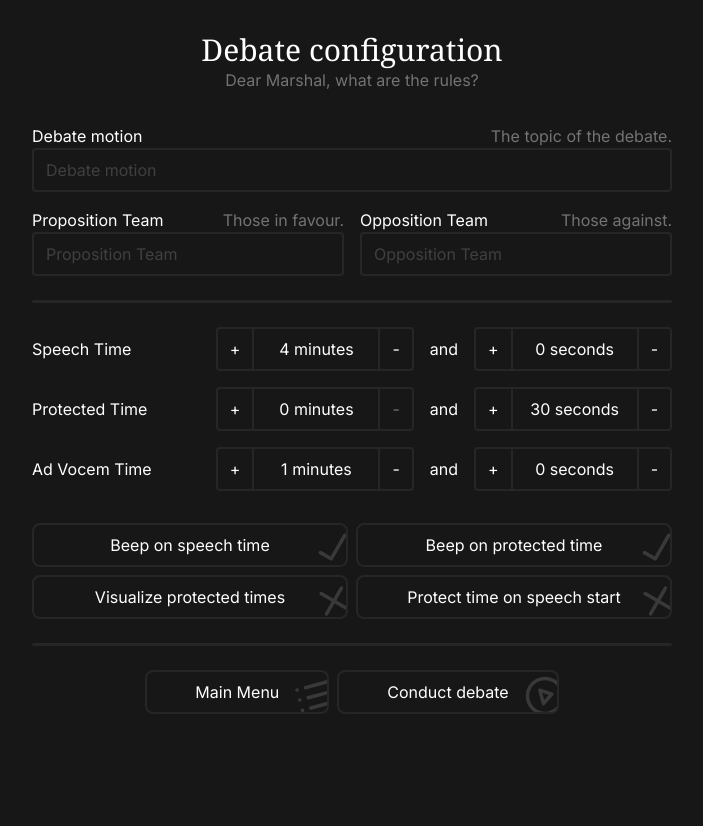
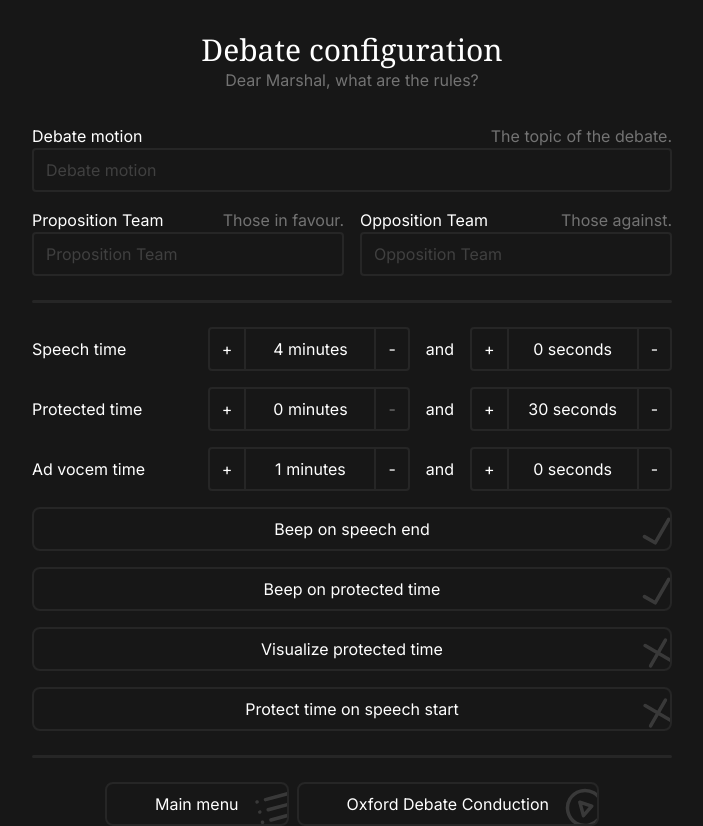
Before and after one commit to debatecore/debate-tools, a Next.js app: page /oxford-debate/setup in a window 1280 px wide. Shown: the whole page, without its empty margins (288-991 px from the left). Before the commit the page ends 800 px from the top, so only its background shows below. Built offline with nearby package versions, Linux system fonts and the light colour scheme.

Commit message:
eliminate UglyConfPanel & polish up on stylings

```diff
--- a/src/app/oxford-debate/setup/page.tsx
+++ b/src/app/oxford-debate/setup/page.tsx
@@ -1,10 +1,12 @@
 "use client";
 import { DebateConfStringsPanel } from "@/components/DebateConfStringsPanel";
-import { DebateConfUglyPanel } from "@/components/DebateConfUglyPanel";
+import { GenericButton } from "@/components/GenericButton";
 import { LinkButton } from "@/components/LinkButton";
 import { TimeInput } from "@/components/TimeInput";
+import { IconCheck } from "@/components/icons/Check";
 import { IconList } from "@/components/icons/List";
 import { IconPlayCircle } from "@/components/icons/PlayCircle";
+import { IconX } from "@/components/icons/X";
 import { DebateContext } from "@/contexts/DebateContext";
 import { useLang } from "@/lib/useLang";
 import { useContext } from "react";
@@ -24,7 +26,7 @@ export default function OxfordDebateSetup() {
         <DebateConfStringsPanel />
         <hr className="border-b-2 rounded border-neutral-800 my-2" />
         <div className="flex flex-row justify-between items-center">
-          <p>Speech Time</p>
+          <p>{useLang("speechTime")}</p>
           <TimeInput
             time={debateContext.conf.speechTime}
             setTime={(time: number) => {
@@ -36,7 +38,7 @@ export default function OxfordDebateSetup() {
           />
         </div>
         <div className="flex flex-row justify-between items-center">
-          <p>Protected Time</p>
+          <p>{useLang("protectedTime")}</p>
           <TimeInput
             time={debateContext.conf.endProtectedTime}
             setTime={(time: number) => {
@@ -48,7 +50,7 @@ export default function OxfordDebateSetup() {
           />
         </div>
         <div className="flex flex-row justify-between items-center">
-          <p>Ad Vocem Time</p>
+          <p>{useLang("adVocemTime")}</p>
           <TimeInput
             time={debateContext.conf.adVocemTime}
             setTime={(time: number) => {
@@ -59,12 +61,58 @@ export default function OxfordDebateSetup() {
             }}
           />
         </div>
-        {/* <hr className="border-b-2 rounded border-neutral-800 my-2" /> */}
-        <DebateConfUglyPanel />
+        <GenericButton
+          text={useLang("beepOnSpeechEnd")}
+          icon={debateContext.conf.beepOnSpeechEnd ? IconCheck : IconX}
+          onClick={() => {
+            debateContext.setConf({
+              ...debateContext.conf,
+              beepOnSpeechEnd: !debateContext.conf.beepOnSpeechEnd,
+            });
+          }}
+        />
+        <GenericButton
+          text={useLang("beepOnProtected")}
+          icon={debateContext.conf.beepProtectedTime ? IconCheck : IconX}
+          onClick={() => {
+            debateContext.setConf({
+              ...debateContext.conf,
+              beepProtectedTime: !debateContext.conf.beepProtectedTime,
+            });
+          }}
+        />
+        <GenericButton
+          text={useLang("visualizeProtected")}
+          icon={debateContext.conf.visualizeProtectedTimes ? IconCheck : IconX}
+          onClick={() => {
+            debateContext.setConf({
+              ...debateContext.conf,
+              visualizeProtectedTimes:
+                !debateContext.conf.visualizeProtectedTimes,
+            });
+          }}
+        />
+        <GenericButton
+          text={useLang("protectSpeechStart")}
+          icon={debateContext.conf.startProtectedTime ? IconCheck : IconX}
+          onClick={() => {
+            debateContext.setConf({
+              ...debateContext.conf,
+              startProtectedTime:
+                debateContext.conf.startProtectedTime === 0
+                  ? debateContext.conf.endProtectedTime
+                  : 0,
+            });
+          }}
+        />
         <hr className="border-b-2 rounded border-neutral-800 my-2" />
         <div className="flex flex-row flex-wrap justify-center gap-2">
-          <LinkButton href="/" text="Main Menu" icon={IconList} />
-          <LinkButton href="/" text="Conduct debate" icon={IconPlayCircle} />
+          <LinkButton href="/" text={useLang("mainmenu")} icon={IconList} />
+          <LinkButton
+            href="/"
+            text={useLang("oxfordDebateConductionUtility")}
+            icon={IconPlayCircle}
+          />
         </div>
       </div>
     </div>
--- a/src/components/DebateConfStringsPanel.tsx
+++ b/src/components/DebateConfStringsPanel.tsx
@@ -5,7 +5,8 @@ import { useContext, useRef } from "react";
 const inputStyle = `
   border-2 border-neutral-800 bg-transparent rounded
   p-2 px-3 outline-none hover:border-neutral-700 focus:border-neutral-600
-  placeholder:text-neutral-700 w-full
+  placeholder:text-neutral-700 w-full hover:bg-neutral-800
+  hover:placeholder:text-neutral-500
 `;
 
 const DebateConfStringsPanel = () => {
--- a/src/components/DebateConfUglyPanel.tsx
+++ /dev/null
@@ -1,217 +0,0 @@
-"use client";
-
-import { DebateContext } from "@/contexts/DebateContext";
-import { useContext, useRef } from "react";
-import { GenericButton } from "./GenericButton";
-import { IconCheck } from "./icons/Check";
-import { IconX } from "./icons/X";
-
-const DebateConfUglyPanel = () => {
-  // TODO: rewrite all of this to make it reusable, componentize it,
-  // make it not sloppy code etc
-  const debateContext = useContext(DebateContext);
-  const refSpeechInput = useRef<HTMLInputElement>(null);
-  const refAdVocemInput = useRef<HTMLInputElement>(null);
-  const refSafeTimeInput = useRef<HTMLInputElement>(null);
-
-  return (
-    <div className="flex flex-col gap-2">
-      {/* SPEECH TIME */}
-      {/* <div className="flex justify-between">
-        <p>Speech Time</p>
-      </div>
-      <div className="flex flex-row gap-2 items-center">
-        <GenericButton
-          text="4 minutes"
-          smol
-          square
-          className={
-            debateContext.conf.speechTime === 240 ? "border-neutral-600" : ""
-          }
-          onClick={() =>
-            debateContext.setConf({ ...debateContext.conf, speechTime: 240 })
-          }
-        />
-        <GenericButton
-          text="2 minutes"
-          smol
-          square
-          className={
-            debateContext.conf.speechTime === 120 ? "border-neutral-600" : ""
-          }
-          onClick={() =>
-            debateContext.setConf({ ...debateContext.conf, speechTime: 120 })
-          }
-        />
-        <p>or</p>
-        <input
-          type="number"
-          className="p-2 bg-transparent border-2 border-neutral-800 rounded"
-          value={debateContext.conf.speechTime}
-          ref={refSpeechInput}
-          onChange={() =>
-            debateContext.setConf({
-              ...debateContext.conf,
-              speechTime: parseInt(refSpeechInput.current?.value || "240"),
-            })
-          }
-        />
-        <p>seconds.</p>
-      </div> */}
-      {/* PROTECTED TIME */}
-      {/* <div className="flex justify-between">
-        <p>Protected Time</p>
-      </div>
-      <div className="flex flex-row gap-2 items-center">
-        <GenericButton
-          text="30 seconds"
-          smol
-          square
-          className={
-            debateContext.conf.endProtectedTime === 30
-              ? "border-neutral-600"
-              : ""
-          }
-          onClick={() =>
-            debateContext.setConf({
-              ...debateContext.conf,
-              endProtectedTime: 30,
-              startProtectedTime:
-                debateContext.conf.startProtectedTime === 0 ? 0 : 30,
-            })
-          }
-        />
-        <GenericButton
-          text="20 seconds"
-          smol
-          square
-          className={
-            debateContext.conf.endProtectedTime === 20
-              ? "border-neutral-600"
-              : ""
-          }
-          onClick={() =>
-            debateContext.setConf({
-              ...debateContext.conf,
-              endProtectedTime: 20,
-              startProtectedTime:
-                debateContext.conf.startProtectedTime === 0 ? 0 : 20,
-            })
-          }
-        />
-        <p>or</p>
-        <input
-          type="number"
-          className="p-2 bg-transparent border-2 border-neutral-800 rounded"
-          value={debateContext.conf.endProtectedTime}
-          ref={refSafeTimeInput}
-          onChange={() =>
-            debateContext.setConf({
-              ...debateContext.conf,
-              endProtectedTime: parseInt(
-                refSafeTimeInput.current?.value || "30"
-              ),
-              startProtectedTime:
-                debateContext.conf.startProtectedTime === 0
-                  ? 0
-                  : parseInt(refSafeTimeInput.current?.value || "30"),
-            })
-          }
-        />
-        <p>seconds.</p>
-      </div> */}
-      {/* AD VOCEM TIME */}
-      {/* <div className="flex justify-between">
-        <p>Ad Vocem</p>
-      </div>
-      <div className="flex flex-row gap-2 items-center">
-        <GenericButton
-          text="1 minute"
-          smol
-          square
-          className={
-            debateContext.conf.adVocemTime === 60 ? "border-neutral-600" : ""
-          }
-          onClick={() =>
-            debateContext.setConf({ ...debateContext.conf, adVocemTime: 60 })
-          }
-        />
-        <GenericButton
-          text="Off"
-          smol
-          square
-          className={
-            debateContext.conf.adVocemTime === 0 ? "border-neutral-600" : ""
-          }
-          onClick={() =>
-            debateContext.setConf({ ...debateContext.conf, adVocemTime: 0 })
-          }
-        />
-        <p>or</p>
-        <input
-          type="number"
-          className="p-2 bg-transparent border-2 border-neutral-800 rounded"
-          value={debateContext.conf.adVocemTime}
-          ref={refAdVocemInput}
-          onChange={() =>
-            debateContext.setConf({
-              ...debateContext.conf,
-              adVocemTime: parseInt(refAdVocemInput.current?.value || "60"),
-            })
-          }
-        />
-        <p>seconds.</p>
-      </div> */}
-      <div className="flex flex-row gap-2 mt-4">
-        <GenericButton
-          text="Beep on speech time"
-          icon={debateContext.conf.beepOnSpeechEnd ? IconCheck : IconX}
-          onClick={() => {
-            debateContext.setConf({
-              ...debateContext.conf,
-              beepOnSpeechEnd: !debateContext.conf.beepOnSpeechEnd,
-            });
-          }}
-        />
-        <GenericButton
-          text="Beep on protected time"
-          icon={debateContext.conf.beepProtectedTime ? IconCheck : IconX}
-          onClick={() => {
-            debateContext.setConf({
-              ...debateContext.conf,
-              beepProtectedTime: !debateContext.conf.beepProtectedTime,
-            });
-          }}
-        />
-      </div>
-      <div className="flex flex-row gap-2">
-        <GenericButton
-          text="Visualize protected times"
-          icon={debateContext.conf.visualizeProtectedTimes ? IconCheck : IconX}
-          onClick={() => {
-            debateContext.setConf({
-              ...debateContext.conf,
-              visualizeProtectedTimes:
-                !debateContext.conf.visualizeProtectedTimes,
-            });
-          }}
-        />
-        <GenericButton
-          text="Protect time on speech start"
-          icon={debateContext.conf.startProtectedTime ? IconCheck : IconX}
-          onClick={() => {
-            debateContext.setConf({
-              ...debateContext.conf,
-              startProtectedTime:
-                debateContext.conf.startProtectedTime === 0
-                  ? debateContext.conf.endProtectedTime
-                  : 0,
-            });
-          }}
-        />
-      </div>
-    </div>
-  );
-};
-
-export { DebateConfUglyPanel };
--- a/src/components/TimeInput.tsx
+++ b/src/components/TimeInput.tsx
@@ -6,16 +6,19 @@ const TimeInput = (props: {
 }) => {
   return (
     <div className="flex flex-row gap-4 items-center">
-      <div className="border-2 rounded border-neutral-800 flex flex-row">
-        <button className="px-3" onClick={() => props.setTime(props.time + 60)}>
+      <div className="flex flex-row">
+        <button
+          className="px-3 border-2 hover:bg-neutral-800 border-neutral-800 hover:border-neutral-700 rounded-l"
+          onClick={() => props.setTime(props.time + 60)}
+        >
           +
         </button>
-        <div className="border-x-2 border-neutral-800 min-w-32 flex flex-row justify-center p-2">
+        <div className="border-y-2 border-neutral-800 min-w-32 flex flex-row justify-center p-2">
           {Math.floor(props.time / 60)}
           {" minutes"}
         </div>
         <button
-          className="px-3 disabled:text-neutral-500 disabled:cursor-not-allowed"
+          className="px-3 border-2 hover:bg-neutral-800 border-neutral-800 hover:border-neutral-700 rounded-r disabled:text-neutral-500 disabled:hover:bg-transparent disabled:hover:border-neutral-800 disabled:cursor-not-allowed"
           disabled={!(props.time - 60 >= 0)}
           onClick={() => {
             if (props.time - 60 >= 0) props.setTime(props.time - 60);
@@ -25,16 +28,19 @@ const TimeInput = (props: {
         </button>
       </div>
       <p>and</p>
-      <div className="border-2 rounded border-neutral-800 flex flex-row">
-        <button className="px-3" onClick={() => props.setTime(props.time + 15)}>
+      <div className="flex flex-row">
+        <button
+          className="px-3 border-2 hover:bg-neutral-800 border-neutral-800 hover:border-neutral-700 rounded-l"
+          onClick={() => props.setTime(props.time + 15)}
+        >
           +
         </button>
-        <div className="border-x-2 border-neutral-800 min-w-32 flex flex-row justify-center p-2">
+        <div className="border-y-2 border-neutral-800 min-w-32 flex flex-row justify-center p-2">
           {props.time % 60}
           {" seconds"}
         </div>
         <button
-          className="px-3 disabled:text-neutral-500 disabled:cursor-not-allowed"
+          className="px-3 border-2 hover:bg-neutral-800 border-neutral-800 hover:border-neutral-700 rounded-r disabled:text-neutral-500 disabled:hover:bg-transparent disabled:hover:border-neutral-800 disabled:cursor-not-allowed"
           disabled={!(props.time - 15 >= 0)}
           onClick={() => {
             if (props.time - 15 >= 0) props.setTime(props.time - 15);
--- a/src/data/strings.json
+++ b/src/data/strings.json
@@ -88,6 +88,10 @@
     "pl": "Czas chroniony",
     "es": "Tiempo protegido"
   },
+  "adVocemTime": {
+    "en": "Ad vocem time",
+    "pl": "Czas Ad vocem"
+  },
   "min": {
     "en": "min"
   },
@@ -110,6 +114,26 @@
     "en": "PLD - Poznań Debate League",
     "pl": "PLD - Poznańska Liga Debat",
     "es": "PLD - Liga de debate de Poznan"
+  },
+  "beepOnSpeechEnd": {
+    "en": "Beep on speech end",
+    "pl": "Sygnalizuj koniec mowy dźwiękowo"
+  },
+  "beepOnProtected": {
+    "en": "Beep on protected time",
+    "pl": "Sygnalizuj czas chroniony dźwiękowo"
+  },
+  "visualizeProtected": {
+    "en": "Visualize protected time",
+    "pl": "Pokaż czas chroniony wizualnie"
+  },
+  "protectSpeechStart": {
+    "en": "Protect time on speech start",
+    "pl": "Chroń czas na początku mowy"
+  },
+  "mainmenu": {
+    "en": "Main menu",
+    "pl": "Menu główne"
   },
   "soundDemonstration": {
     "en": "Sound Demonstration",
```
